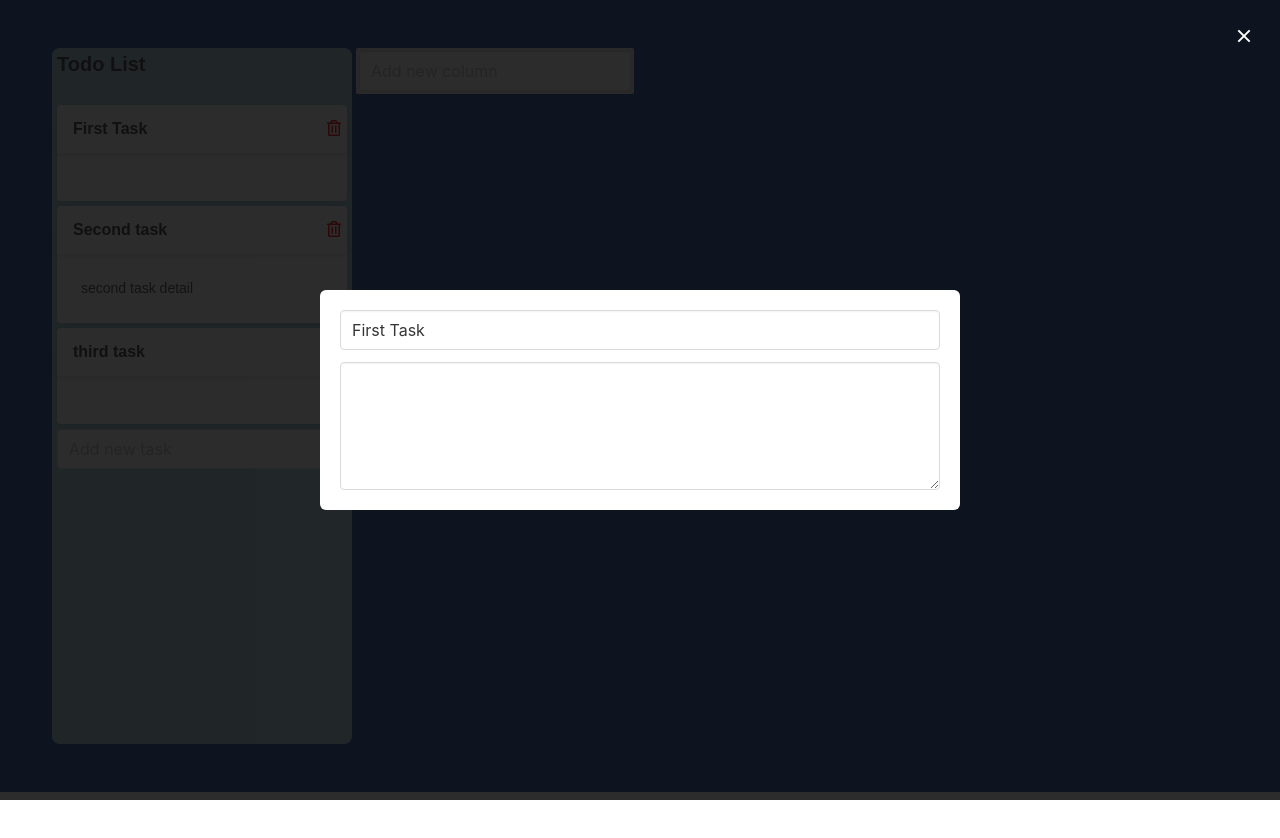
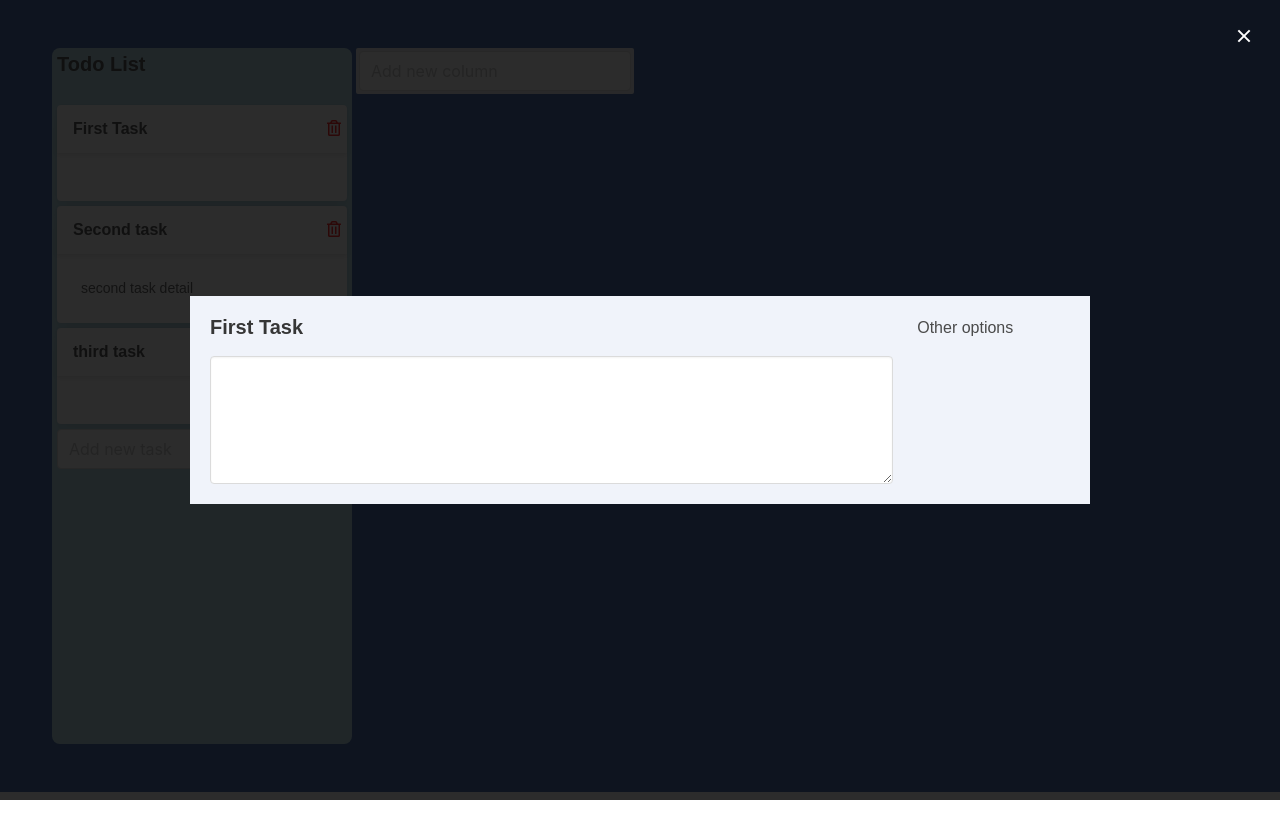
Before and after one commit to sazzad88/trello-clone-react, a React (Create React App) app: page / in a window 1280 px wide. Both pictures are taken after a click on the element "First Task". Shown: the top 838 px of the page. Built offline with nearby package versions, Linux system fonts and the light colour scheme.

Commit message:
task title edit done. duplication is checked before saving

```diff
--- a/src/App.css
+++ b/src/App.css
@@ -83,3 +83,13 @@
   background-color: #ebecf0;
   border-radius: 2px;
 }
+
+.modal-content .box {
+  background: #f0f3fa !important;
+}
+
+@media screen and (min-width: 769px) {
+  .modal-content {
+    width: 900px !important;
+  }
+}
--- a/src/App.tsx
+++ b/src/App.tsx
@@ -3,13 +3,14 @@ import "./App.css";
 import DefaultBoard from "./base-board";
 import Column from "./components/Column";
 import { uuid, slugify } from "./utils";
-import { useParams } from "react-router-dom";
+import { useParams, useHistory } from "react-router-dom";
 import { ColumnContext } from "./context/ColumnContext";
 import TaskModal from "./components/TaskModal";
 import AddColumn from "./components/AddColumn";
 import { BaseColumn, taskModel } from "./interfaces/model";
 
 function App() {
+  let history = useHistory();
   const [columns, setColumns] = useState(DefaultBoard.columns);
   const [openTaskModal, setOpenTaskModal] = useState<boolean>(false);
   const [selectedTask, setSelectedTask] = useState<taskModel | {}>({});
@@ -31,9 +32,9 @@ function App() {
 
         if (taskItem) {
           setSelectedTask(taskItem);
+          setOpenTaskModal(true);
         }
       }
-      setOpenTaskModal(true);
     }
   });
 
@@ -106,9 +107,69 @@ function App() {
     setColumns(columnList);
   };
 
+  const saveFixedTaskItem = (
+    value: string,
+    name: "name" | "description",
+    taskSlug: string,
+    columnId: string
+  ): boolean => {
+    let currentColumns = [...columns],
+      columnIndex = -1;
+
+    currentColumns.forEach((item: BaseColumn, index: number) => {
+      if (item.id === columnId) {
+        columnIndex = index;
+      }
+    });
+
+    let selectedColumn =
+      columnIndex !== -1 ? currentColumns[columnIndex] : null;
+
+    if (selectedColumn) {
+      let taskIndex = -1;
+
+      selectedColumn.tasks.forEach((item: taskModel, index: number) => {
+        if (item.slug === taskSlug) {
+          taskIndex = index;
+        }
+      });
+
+      let newTask = taskIndex !== -1 ? selectedColumn.tasks[taskIndex] : null,
+        newTaskSlug = slugify(value);
+
+      let duplicate = selectedColumn.tasks.find(
+        (item: taskModel, index: number) =>
+          item.slug === newTaskSlug && index !== taskIndex
+      );
+
+      if (newTask && !duplicate) {
+        newTask[name] = value;
+        newTask.slug = newTaskSlug;
+
+        currentColumns[columnIndex].tasks[taskIndex] = newTask;
+
+        setColumns(currentColumns);
+
+        setTimeout(() => {
+          history.push(`/${selectedColumn!.id}/${newTask!.slug}`);
+        }, 400);
+
+        return true;
+      }
+    }
+
+    return false;
+  };
+
   return (
     <ColumnContext.Provider
-      value={{ columns: columns, move_column: move_column, addTask, addColumn }}
+      value={{
+        columns: columns,
+        move_column: move_column,
+        addTask,
+        addColumn,
+        saveFixedTaskItem,
+      }}
     >
       <section className="hero is-fullheight">
         <div className="hero-body">
--- a/src/components/TaskModal.tsx
+++ b/src/components/TaskModal.tsx
@@ -2,6 +2,7 @@ import React, { useState, useContext } from "react";
 import { ColumnContext } from "../context/ColumnContext";
 import { useHistory } from "react-router-dom";
 import { taskModel } from "../interfaces/model";
+import TaskHeader from "./Utility/TaskHeader";
 
 function AddTask({
   task,
@@ -32,14 +33,13 @@ function AddTask({
     <div className="modal is-active">
       <div className="modal-background"></div>
       <div className="modal-content">
-        <div className="box">
+        <div className="box columns">
+          <div className="column is-four-fifths">
             <article className="media">
               <div className="media-content">
                 <div className="content">
                   <div v-if="task" className="title is-5">
-                  <div className="field">
-                    <input className="input" value={task.name} />
-                  </div>
+                    <TaskHeader task={task} />
                     <div className="field">
                       <textarea
                         className="textarea"
@@ -50,6 +50,8 @@ function AddTask({
                 </div>
               </div>
             </article>
+          </div>
+          <div className="column">Other options</div>
         </div>
       </div>
       <button
--- /dev/null
+++ b/src/components/Utility/TaskHeader.tsx
@@ -0,0 +1,69 @@
+import React, { useState, useContext } from "react";
+import { ColumnContext } from "../../context/ColumnContext";
+
+import { useParams, useHistory } from "react-router-dom";
+import { taskModel } from "../../interfaces/model";
+
+function TaskHeader({ task }: { task: taskModel }) {
+  let params: {
+    columnId: string;
+    taskSlug: string;
+  } = useParams();
+  const AppContext = useContext(ColumnContext);
+  const [edit, setEdit] = useState<boolean>(false);
+
+  const [title, setTitle] = useState<string>(task.name);
+  const [formError, setFormError] = useState<string>("");
+
+  const saveHeader = () => {
+    if (title.trim().length < 1) {
+      setFormError("Title can't be empty");
+      return;
+    }
+    if (
+      AppContext.saveFixedTaskItem(
+        title,
+        "name",
+        params.taskSlug,
+        params.columnId
+      )
+    ) {
+      setTitle(title);
+      setEdit(false);
+    } else {
+      setFormError("This task already exists in this column");
+    }
+  };
+
+  return (
+    <div className="field">
+      {!edit ? (
+        <h5
+          className="title is-5"
+          onClick={() => {
+            setEdit(true);
+          }}
+        >
+          {task.name}
+        </h5>
+      ) : (
+        <>
+          <input
+            onChange={(event: React.ChangeEvent<HTMLInputElement>) => {
+              setTitle(event.target.value);
+              setFormError("");
+            }}
+            onBlur={saveHeader}
+            className="input"
+            value={title}
+          />
+          {formError !== "" ? (
+            <p className="help is-danger">{formError}</p>
+          ) : null}
+        </>
+      )}
+    </div>
+  );
+}
+
+export default TaskHeader;
```
Lines whose indentation alone changed are shown as unchanged.
